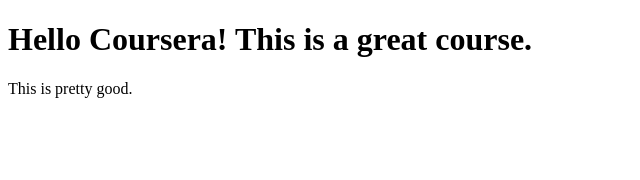
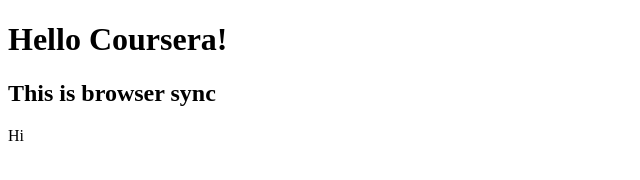
Before and after one commit to SethTH/coursera-test, a plain HTML site: page site/index.html in a window 1280 px wide. Shown: the whole page, without its empty margins (0-640 px from the left). Drawn offline with Linux system fonts and the light colour scheme.

Commit message:
just playing around

```diff
--- a/site/index.html
+++ b/site/index.html
@@ -6,7 +6,8 @@
 	<title>Hello Coursera!</title>
 </head>
 <body>
-<h1>Hello Coursera! This is a great course.</h1>
-<p>This is pretty good.</p>
+<h1>Hello Coursera!</h1>
+<h2>This is browser sync</h2>
+<p>Hi</p>
 </body>
 </html>
```
